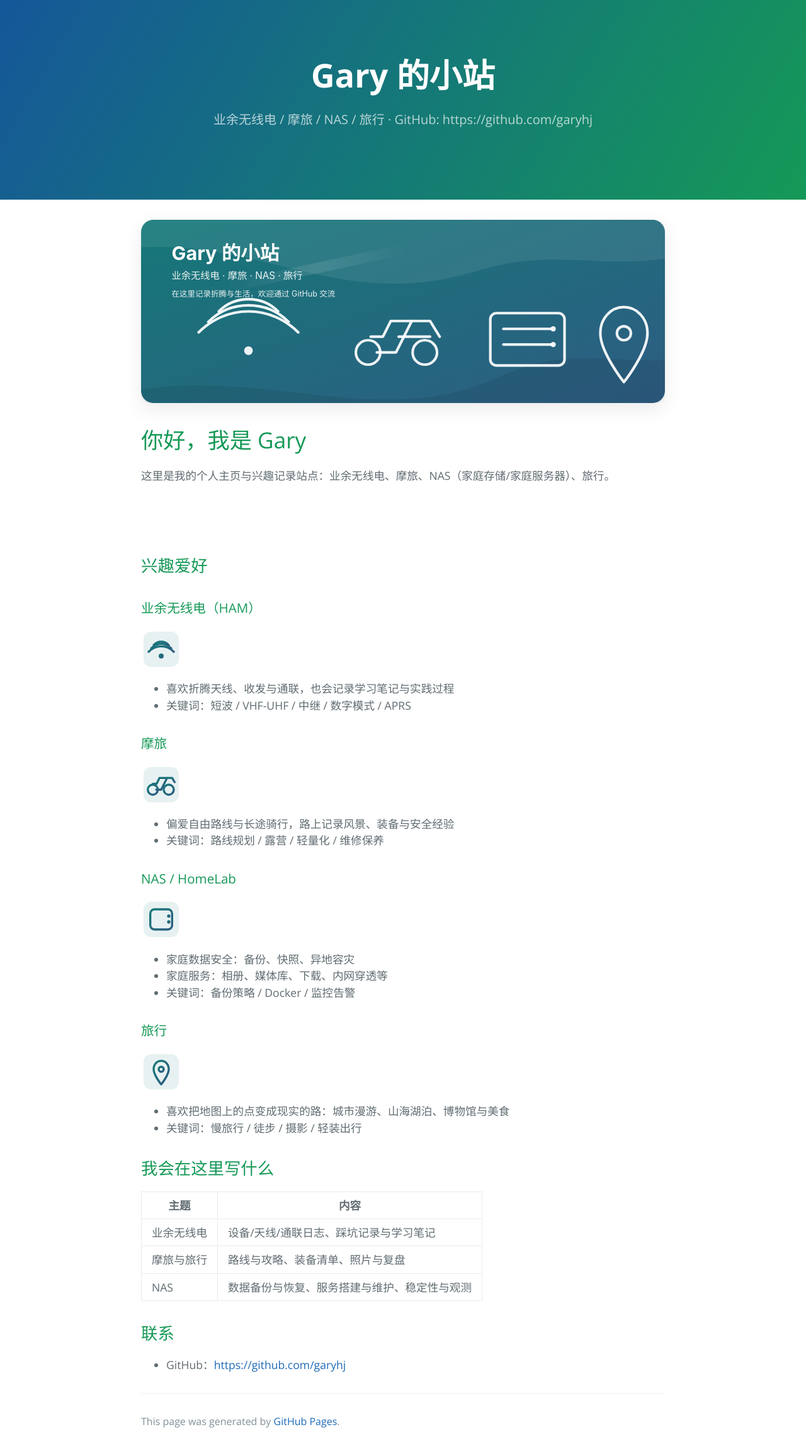
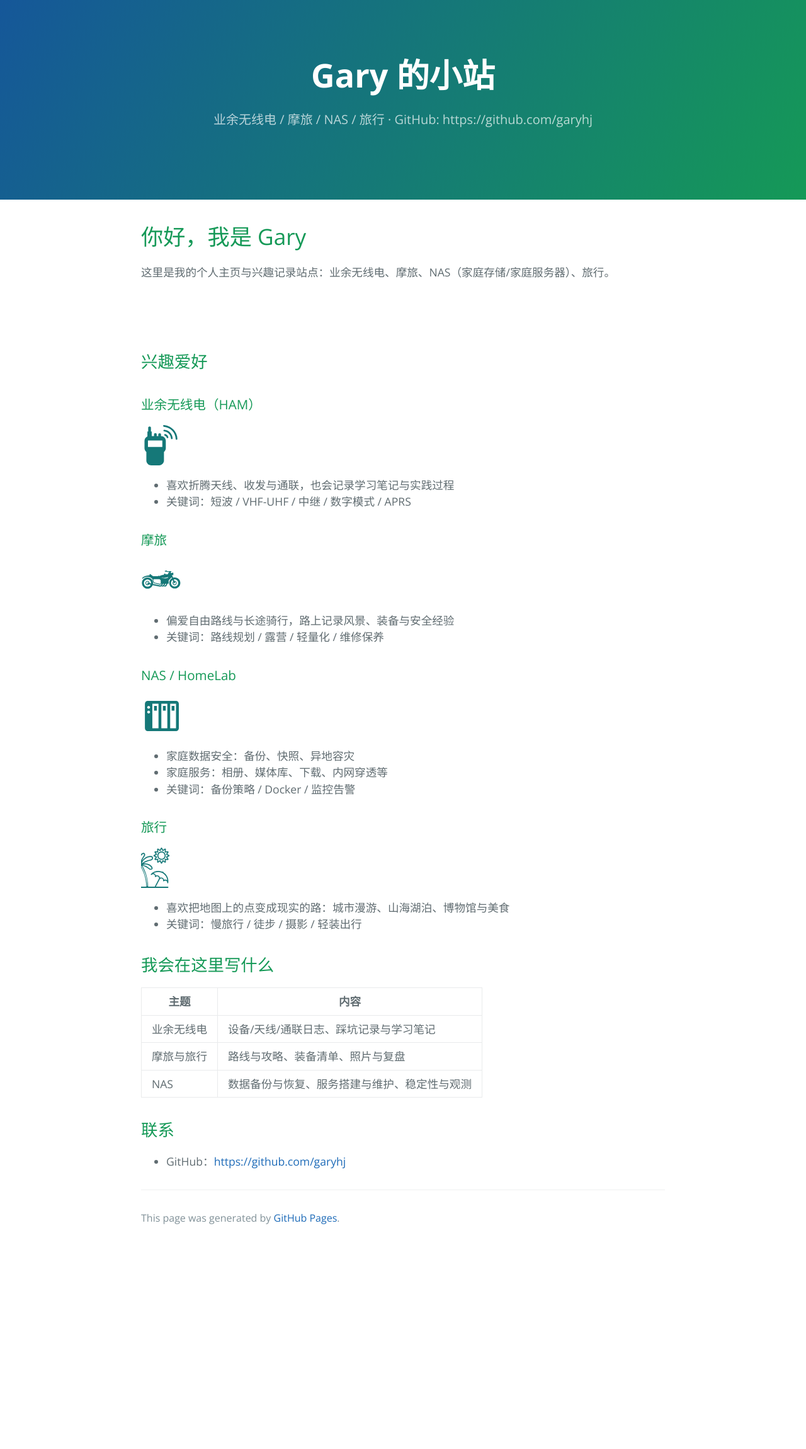
Before and after one commit to garyhj/garyhj.github.io, a Jekyll site: the page built from index.md, in a window 1280 px wide. Shown: the whole page at 63% size. Built offline with Jekyll 4.4.1, drawn with Linux system fonts in a browser that asks for light colours; our own code applies the rules of GitHub Pages for plain Markdown files; after the commit the page ends 1978 px from its top, so only the background shows below that.

Commit message:
修改图标

```diff
--- a/index.md
+++ b/index.md
@@ -1,9 +1,6 @@
 ---
 layout: default
 ---
-
-<img class="hero" src="{{ '/assets/images/hero.svg' | relative_url }}" alt="业余无线电 / 摩旅 / NAS / 旅行" />
-
 # 你好，我是 Gary
 
 这里是我的个人主页与兴趣记录站点：业余无线电、摩旅、NAS（家庭存储/家庭服务器）、旅行。
```
Also changed, not shown: assets/images/ham-radio.svg, assets/images/hero.svg (deleted), assets/images/moto.svg, assets/images/nas.svg, assets/images/travel.svg.
